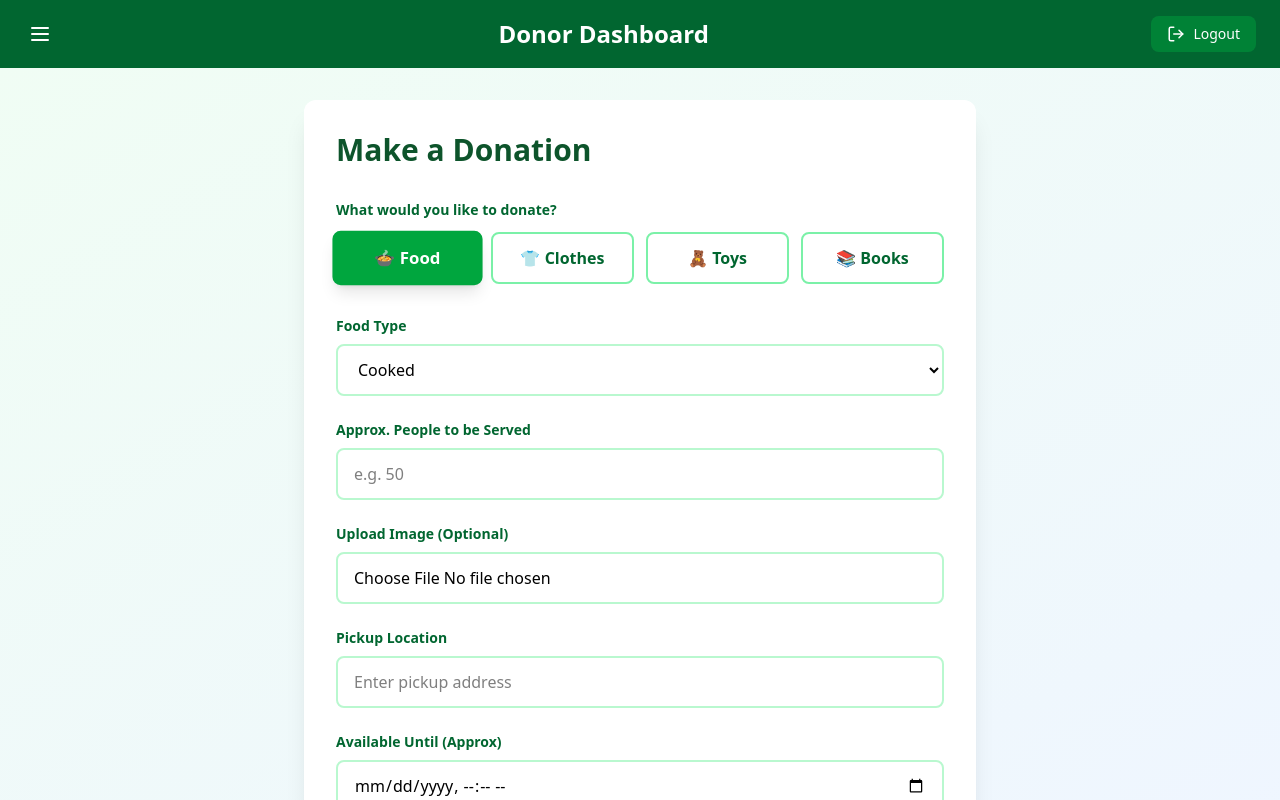
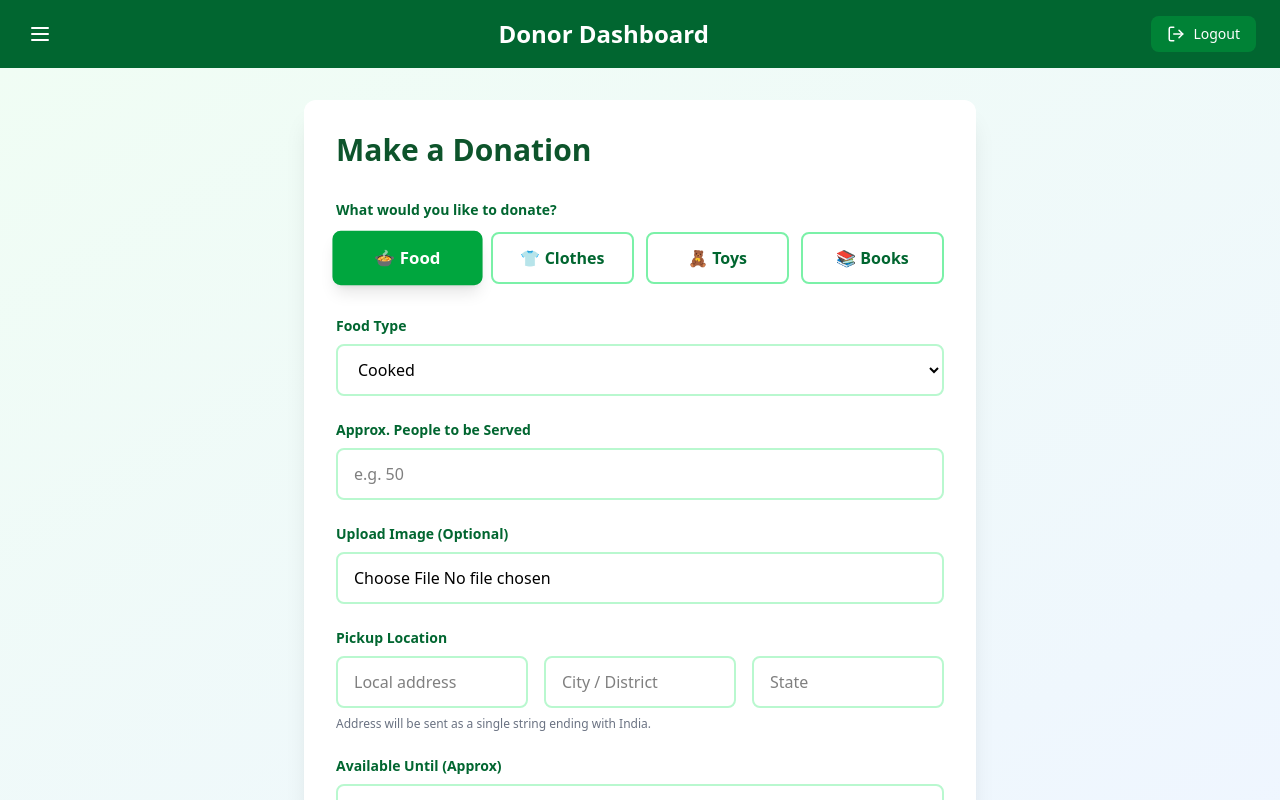
Before and after one commit to Satyamgupta002/FoodGift, a React (Vite) app in the folder frontend/: page /donorDashboard in a window 1280 px wide. Built offline with nearby package versions, Linux system fonts and the light colour scheme.

Commit message:
address fixed

```diff
--- a/frontend/src/pages/DonorPage/DonorPage.jsx
+++ b/frontend/src/pages/DonorPage/DonorPage.jsx
@@ -7,7 +7,9 @@ const DonorPage = () => {
   const [foodFormData, setFoodFormData] = useState({
     foodType: "Cooked",
     people: "",
-    location: "",
+    localAddress: "",
+    city: "",
+    state: "",
     expiry: "",
     image: null,
   });
@@ -17,7 +19,9 @@ const DonorPage = () => {
     size: "M",
     condition: "New",
     quantity: "",
-    location: "",
+    localAddress: "",
+    city: "",
+    state: "",
     expiry: "",
   });
 
@@ -25,7 +29,9 @@ const DonorPage = () => {
     condition: "Good",
     ageGroup: "3-5",
     quantity: "",
-    location: "",
+    localAddress: "",
+    city: "",
+    state: "",
     expiry: "",
   });
 
@@ -34,7 +40,9 @@ const DonorPage = () => {
     author: "",
     quantity: "",
     condition: "Good",
-    location: "",
+    localAddress: "",
+    city: "",
+    state: "",
     expiry: "",
   });
 
@@ -65,7 +73,7 @@ const DonorPage = () => {
           donationType: "food",
           foodType: foodFormData.foodType,
           approxPeople: parseInt(foodFormData.people),
-          location: foodFormData.location,
+          location: `${foodFormData.localAddress}, ${foodFormData.city}, ${foodFormData.state}, India`,
           expiryTime: foodFormData.expiry,
           imageUrl: " ",
         };
@@ -76,7 +84,7 @@ const DonorPage = () => {
           size: clothesFormData.size,
           condition: clothesFormData.condition,
           quantity: Number.parseInt(clothesFormData.quantity, 10) || 0,
-          location: clothesFormData.location,
+          location: `${clothesFormData.localAddress}, ${clothesFormData.city}, ${clothesFormData.state}, India`,
           expiryTime: clothesFormData.expiry,
           imageUrl: " ",
         };
@@ -86,7 +94,7 @@ const DonorPage = () => {
           condition: toysFormData.condition,
           ageGroup: toysFormData.ageGroup,
           quantity: Number.parseInt(toysFormData.quantity, 10) || 0,
-          location: toysFormData.location,
+          location: `${toysFormData.localAddress}, ${toysFormData.city}, ${toysFormData.state}, India`,
           expiryTime: toysFormData.expiry,
           imageUrl: " ",
         };
@@ -97,7 +105,7 @@ const DonorPage = () => {
           author: booksFormData.author,
           quantity: Number.parseInt(booksFormData.quantity, 10) || 0,
           condition: booksFormData.condition,
-          location: booksFormData.location,
+          location: `${booksFormData.localAddress}, ${booksFormData.city}, ${booksFormData.state}, India`,
           expiryTime: booksFormData.expiry,
           imageUrl: " ",
         };
@@ -124,7 +132,9 @@ const DonorPage = () => {
         setFoodFormData({
           foodType: "Cooked",
           people: "",
-          location: "",
+          localAddress: "",
+          city: "",
+          state: "",
           expiry: "",
           image: null,
         });
@@ -134,7 +144,9 @@ const DonorPage = () => {
           size: "M",
           condition: "New",
           quantity: "",
-          location: "",
+          localAddress: "",
+          city: "",
+          state: "",
           expiry: "",
         });
       } else if (donationType === "toys") {
@@ -142,7 +154,9 @@ const DonorPage = () => {
           condition: "Good",
           ageGroup: "3-5",
           quantity: "",
-          location: "",
+          localAddress: "",
+          city: "",
+          state: "",
           expiry: "",
         });
       } else if (donationType === "books") {
@@ -151,7 +165,9 @@ const DonorPage = () => {
           author: "",
           quantity: "",
           condition: "Good",
-          location: "",
+          localAddress: "",
+          city: "",
+          state: "",
           expiry: "",
         });
       }
@@ -520,19 +536,50 @@ const DonorPage = () => {
           <label className="block text-sm font-semibold text-green-800 mb-2">
             Pickup Location
           </label>
+          <div className="grid grid-cols-1 gap-4 md:grid-cols-3">
             <input
               type="text"
               value={
-              donationType === "food" ? foodFormData.location :
-              donationType === "clothes" ? clothesFormData.location :
-              donationType === "toys" ? toysFormData.location :
-              booksFormData.location
+                donationType === "food" ? foodFormData.localAddress :
+                donationType === "clothes" ? clothesFormData.localAddress :
+                donationType === "toys" ? toysFormData.localAddress :
+                booksFormData.localAddress
               }
-            onChange={(e) => handleChange('location', e.target.value)}
+              onChange={(e) => handleChange('localAddress', e.target.value)}
               className="w-full rounded-lg border-2 border-green-200 py-3 px-4 focus:outline-none focus:ring-2 focus:ring-green-600 focus:border-transparent"
-            placeholder="Enter pickup address"
+              placeholder="Local address"
               required
             />
+            <input
+              type="text"
+              value={
+                donationType === "food" ? foodFormData.city :
+                donationType === "clothes" ? clothesFormData.city :
+                donationType === "toys" ? toysFormData.city :
+                booksFormData.city
+              }
+              onChange={(e) => handleChange('city', e.target.value)}
+              className="w-full rounded-lg border-2 border-green-200 py-3 px-4 focus:outline-none focus:ring-2 focus:ring-green-600 focus:border-transparent"
+              placeholder="City / District"
+              required
+            />
+            <input
+              type="text"
+              value={
+                donationType === "food" ? foodFormData.state :
+                donationType === "clothes" ? clothesFormData.state :
+                donationType === "toys" ? toysFormData.state :
+                booksFormData.state
+              }
+              onChange={(e) => handleChange('state', e.target.value)}
+              className="w-full rounded-lg border-2 border-green-200 py-3 px-4 focus:outline-none focus:ring-2 focus:ring-green-600 focus:border-transparent"
+              placeholder="State"
+              required
+            />
+          </div>
+          <p className="mt-2 text-xs text-gray-500">
+            Address will be sent as a single string ending with India.
+          </p>
         </div>
 
         <div>
```
Lines whose indentation alone changed are shown as unchanged.
